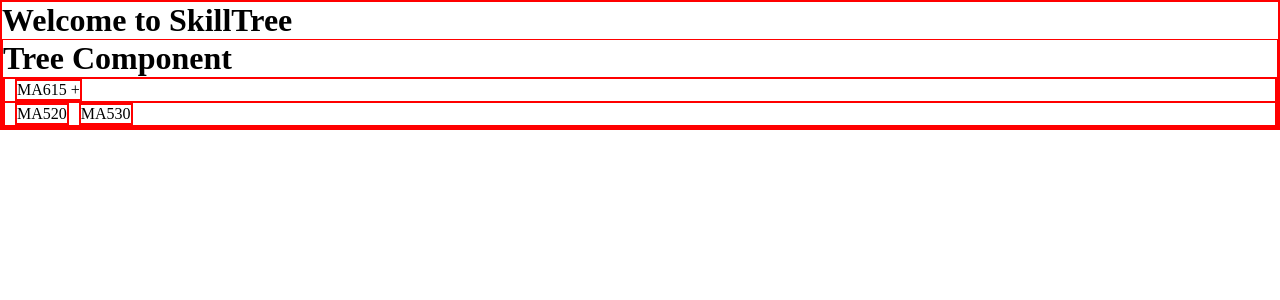
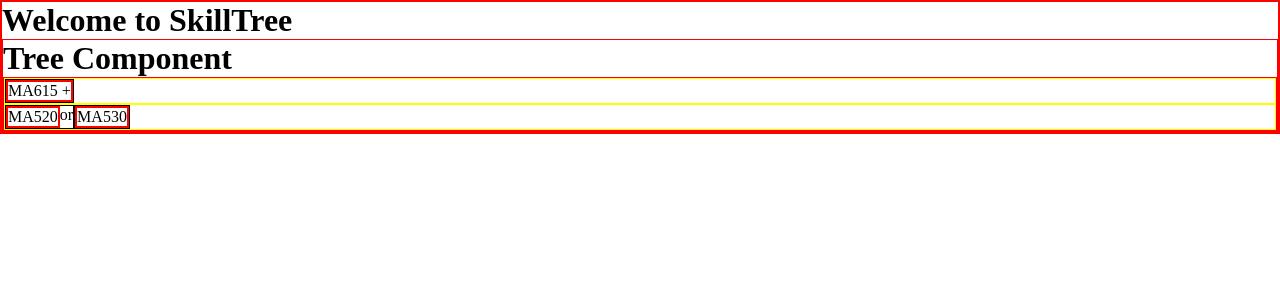
Before and after one commit to PanavShah1/skillTree, a React (Create React App) app in the folder frontend/: page / in a window 1280 px wide. Shown: the top 300 px of the page. Built offline with nearby package versions, Linux system fonts and the light colour scheme.

Commit message:
converted to horizontal layout

```diff
--- a/frontend/src/Tree.jsx
+++ b/frontend/src/Tree.jsx
@@ -4,11 +4,14 @@ import treeData from './treeData';
 
 const Tree = ({ data }) => {
     return (
-        <div>
-            {data.map((nodeGroup, index) => (
-                <div key={index} className="root-group">
-                    {nodeGroup.map((node) => (
-                        <TreeNode key={node.id} node={node} />
+        <div className='tree-1'>
+            {data.map((nodeGroup, groupIndex) => (
+                <div key={groupIndex} className="tree-2">
+                    {nodeGroup.map((node, nodeIndex) => (
+                        <div key={node.id} className="tree-5">
+                            <TreeNode node={node} />
+                            {nodeIndex < nodeGroup.length - 1 && <p className="or-text">or</p>}
+                        </div>
                     ))}
                 </div>
             ))}
--- a/frontend/src/TreeNode.jsx
+++ b/frontend/src/TreeNode.jsx
@@ -8,16 +8,19 @@ const TreeNode = ({ node }) => {
     };
 
     return (
-        <div className="tree-node">
+        <div className="tree-3">
             <div onClick={handleExpand}>
                 {node.name} {node.children.length > 0 && (expanded ? '-' : '+')}
             </div>
             {expanded && node.children.length > 0 && (
-                <div className="tree-node-children">
+                <div className="tree-4">
                     {node.children.map((childGroup, index) => (
-                        <div key={index} className="child-group">
-                            {childGroup.map((child) => (
-                                <TreeNode key={child.id} node={child} />
+                        <div key={index} className="tree-5">
+                            {childGroup.map((child, childIndex) => (
+                                <div key={child.id} className="tree-6">
+                                    <TreeNode node={child} />
+                                    {childIndex < childGroup.length - 1 && <p className='or-text'>or</p>}
+                                </div>
                             ))}
                         </div>
                     ))}
--- a/frontend/src/style.css
+++ b/frontend/src/style.css
@@ -8,20 +8,40 @@ div{
     border: 1px solid red;
 }
 
-.tree-node {
-    cursor: pointer;
-    margin-left: 10px;
+.tree-1 {
+    display: flex;
+    flex-direction: column;
+    /* border: 1px solid blue; */
 }
 
-.tree-node-children {
+.tree-2 {
     display: flex;
-    margin-left: 20px;
+    /* flex-direction: column; */
+    border: 1px solid yellow;
 }
 
-.child-group {
-    margin-right: 10px;
+.tree-3 {
+    display: flex;
+    flex-direction: column;
+    cursor: pointer;
+    /* border: 1px solid blue; */
 }
 
-.root-group {
+.tree-4 {
     display: flex;
+    flex-direction: column;
+    margin-left: 50px;
+    border: 1px solid rgb(0, 128, 75);
 }
+
+.tree-5 {
+    display: flex;
+    /* flex-direction: column; */
+    border: 1px solid black;
+}
+
+.tree-6 {
+    display: flex;
+    /* flex-direction: column; */
+    border: 1px solid white;
+}
--- a/frontend/src/treeData.jsx
+++ b/frontend/src/treeData.jsx
@@ -24,8 +24,8 @@ const treeData = [
 
                         ],
                     },
-                ],
-                [
+                // ],
+                // [
                     {
                         id: 6,
                         name: 'MA420',
```
